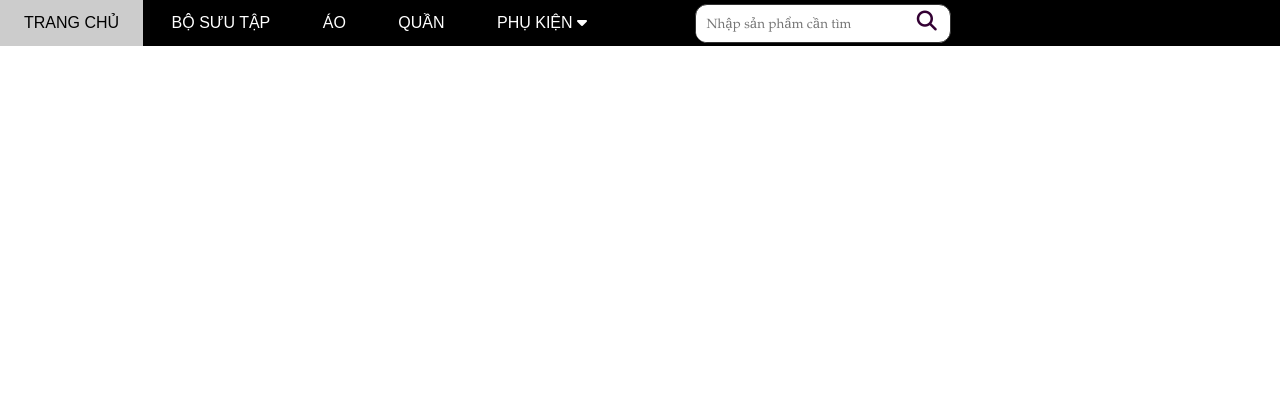
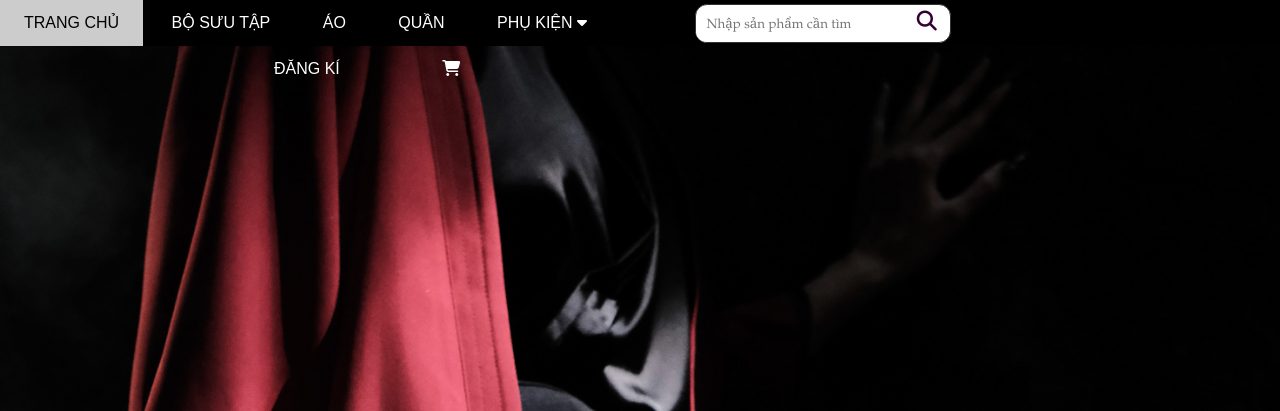
Before and after one commit to Growther/do-an-nhom-7, a plain HTML site: page index.html in a window 1280 px wide. Shown: the top 411 px of the page. Drawn offline with Linux system fonts and the light colour scheme.

Commit message:
Update trangchu.css

```diff
--- a/assets/css/trangchu.css
+++ b/assets/css/trangchu.css
@@ -158,7 +158,7 @@ html {
     position: relative;
     margin-top: 46px;
     padding-top: 50%;
-    background: url('./do-an-nhom-7/assets/img/DSCF5073-55f.jpg') top center / cover no-repeat;
+    background: url('/do-an-nhom-7/assets/img/DSCF5073-55f.jpg') top center / cover no-repeat;
 }
 
 #slider .text-cotent {
```
